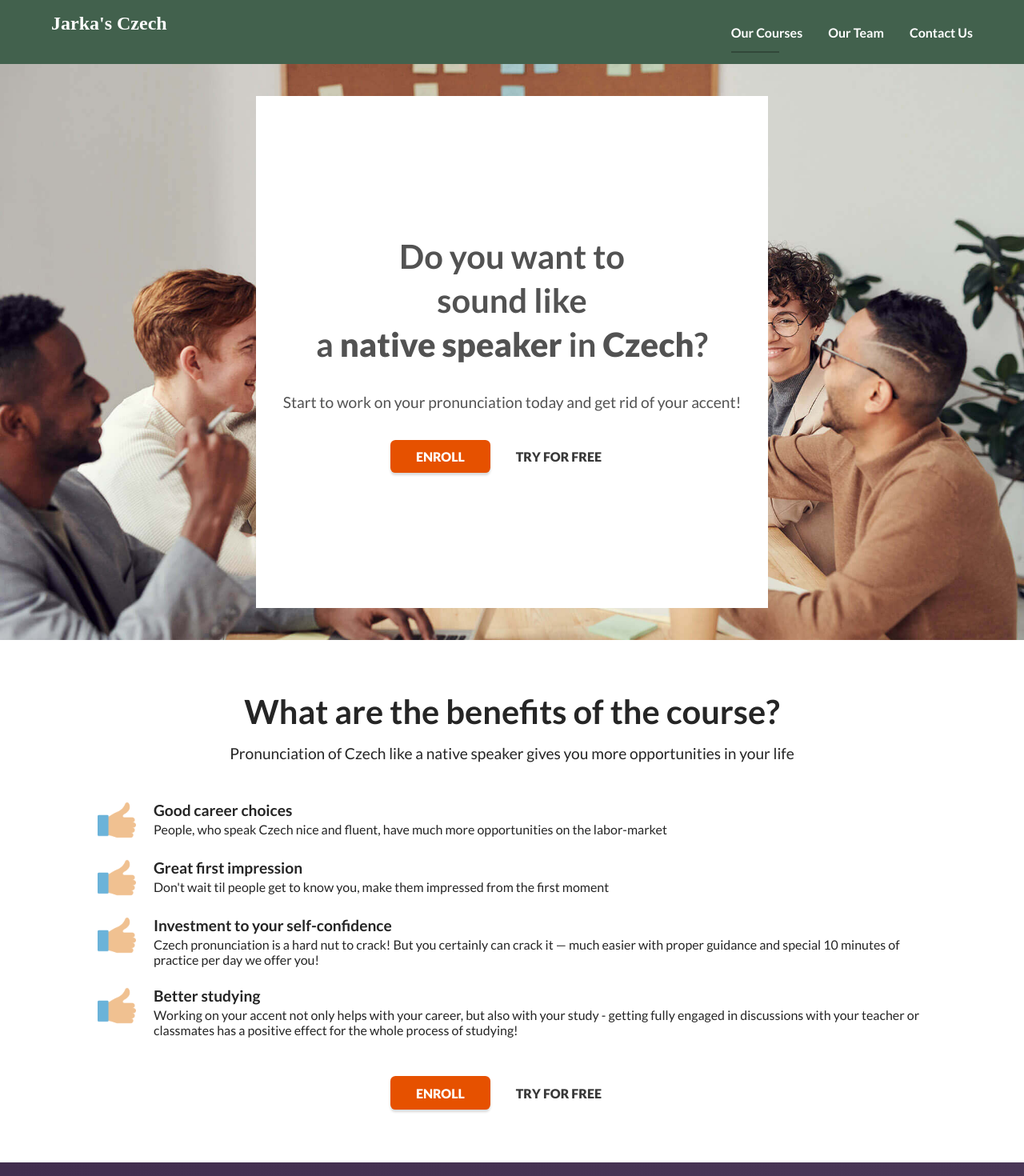
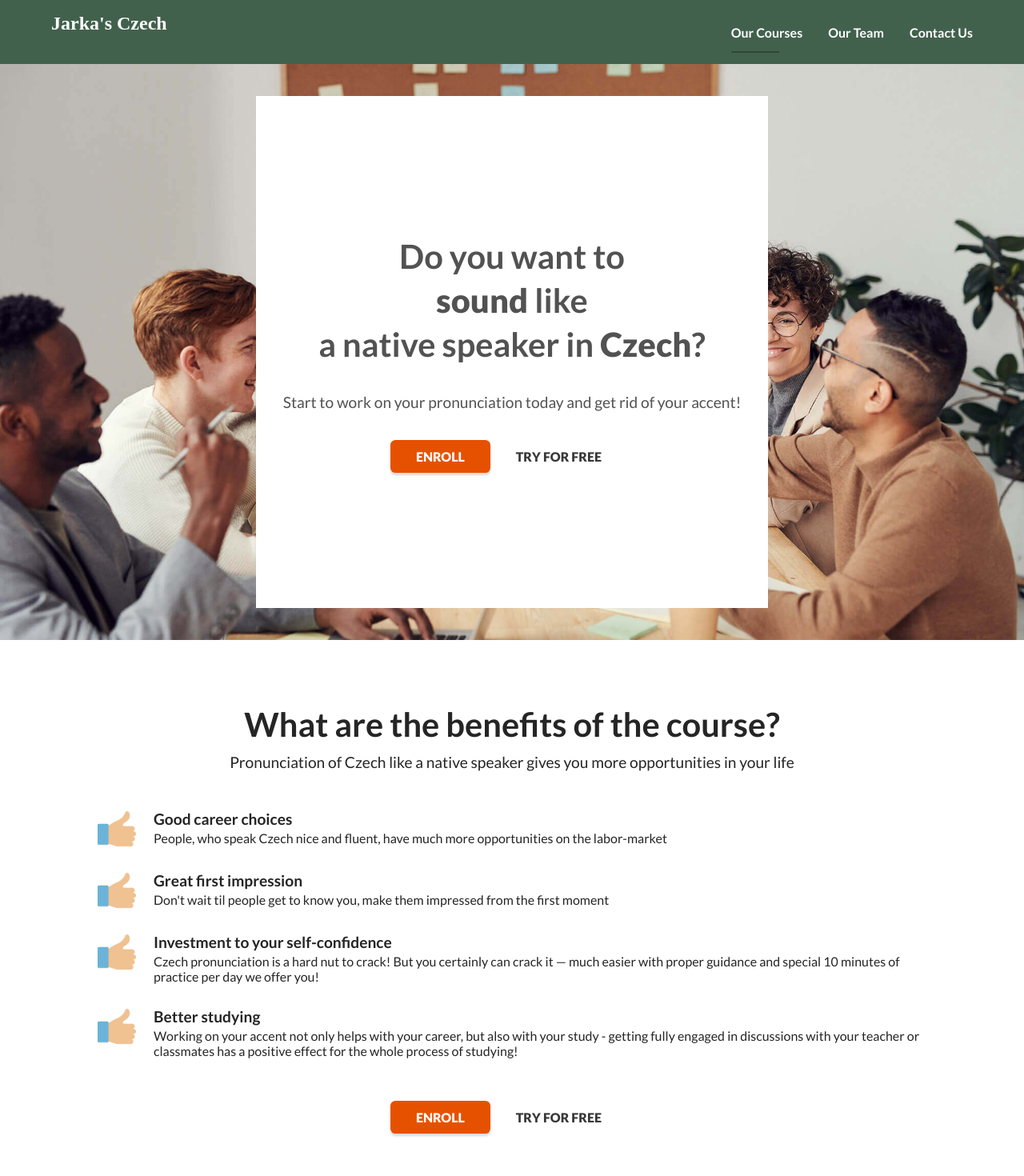
Before and after one commit to t-pyrope/jarkas-czech, a React (Create React App) app: page / in a window 1280 px wide. Shown: the top 1470 px of the page at 80% size. Built offline with nearby package versions, Linux system fonts and the light colour scheme; a web font is replaced by a local one.

Commit message:
Minor style improvements

```diff
--- a/src/components/AdvantagesSection.js
+++ b/src/components/AdvantagesSection.js
@@ -58,6 +58,10 @@ const StyledAdvantages = styled(StyledSection)`
     margin-right: 1.4rem;
   }
 
+  h2 {
+    margin-bottom: 0.7rem;
+  }
+
   .headline {
     text-align: center;
     margin-bottom: 3rem;
--- a/src/components/CourseSection.js
+++ b/src/components/CourseSection.js
@@ -13,13 +13,13 @@ const CourseSection = ({ setEnrollActive, setTrialActive }) => {
       <Welcome>
         <div className="title">
             <h2>Do you want to </h2>
-          <h2>sound like</h2>
             <h2>
-            a
+                <span>sound</span>
                 {' '}
-            <span>native speaker</span>
-            {' '}
-            in
+                like
+            </h2>
+            <h2>
+                a native speaker in
                 {' '}
                 <span>Czech</span>
                 ?
--- a/src/styles.js
+++ b/src/styles.js
@@ -77,13 +77,13 @@ export const TrialBtnDark = styled.button`
 
 export const StyledSection = styled.section`
     width: 80%;
-    margin: 4rem auto;
+    margin: 5rem auto 6rem;
     min-height: 35vh;
     display: flex;
     flex-direction: column;
 
     h2 {
-        margin-bottom: 2rem;
+        margin-bottom: 3rem;
     }
 
     img{
@@ -98,10 +98,6 @@ export const StyledSection = styled.section`
 
     @media (max-width: 768px) {
         margin: 3rem auto;
-    }
-
-    h2 {
-        margin-bottom: 1rem;
     }
 `;
 
@@ -119,9 +115,9 @@ export const Advantages = styled.div`
 `;
 export const Advantage = styled.div`
     display: flex;
-    margin-bottom: 3rem;
+    margin-bottom: 1.8rem;
 
-    @media (max-width: 7680px) {
+    @media (max-width: 768px) {
         margin-bottom: 1.5rem;
     }
 `;
```
Also changed, not shown: src/components/RecommendationSection.js (+4 -3 lines). Lines whose indentation alone changed are shown as unchanged.
